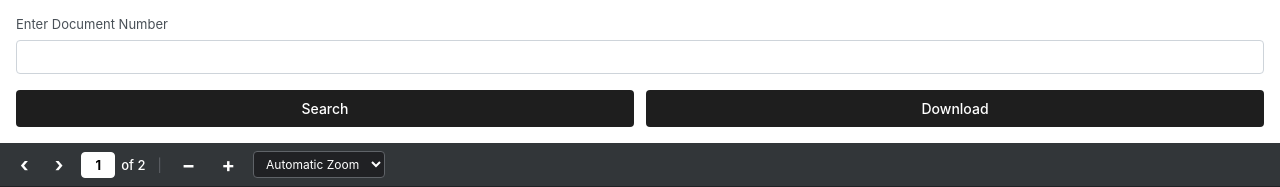
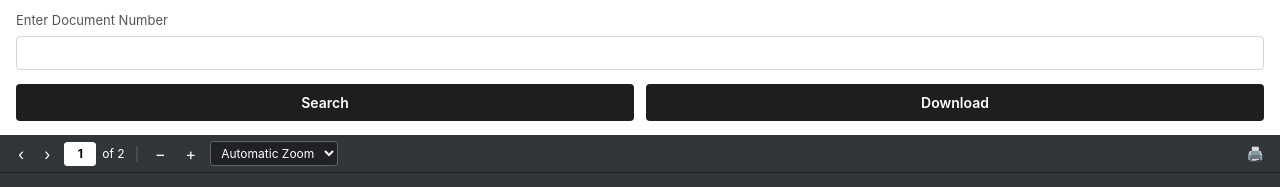
Before and after one commit to emanhamoudaa/QR-Generator, a Flask app: template templates/view.html in a window 1280 px wide. Shown: the part 55-242 px from the top of the page. Run offline with Flask 3, Linux system fonts and the light colour scheme; the template is opened without the code that fills it, so the values that code supplies are empty; some libraries are stand-ins or nearby versions.

Commit message:
Update view.html

```diff
--- a/templates/view.html
+++ b/templates/view.html
@@ -21,7 +21,7 @@
             flex-direction: column;
         }
 
-        /* 1. الشريط العلوي الرئيسي */
+        /* 1. الشريط العلوي الرئيسي (Verify Document) */
         .top-bar-container {
             padding: 12px 16px 8px 16px;
             background-color: #ffffff;
@@ -39,13 +39,13 @@
         /* 2. منطقة البحث والمدخلات */
         .search-section {
             background-color: #ffffff;
-            padding: 8px 16px 16px 16px;
+            padding: 4px 16px 14px 16px;
         }
 
         .input-label {
             display: block;
             font-size: 13px;
-            color: #495057;
+            color: #555555;
             margin-bottom: 8px;
         }
 
@@ -58,16 +58,11 @@
             font-size: 14px;
             border-radius: 4px;
             outline: none;
-            margin-bottom: 16px;
+            margin-bottom: 14px;
             font-family: monospace;
         }
 
-        .document-input:focus {
-            border-color: #80bdff;
-            box-shadow: 0 0 0 0.2rem rgba(0, 123, 255, 0.25);
-        }
-
-        /* 3. شريط أزرار التحكم */
+        /* 3. أزرار البحث والتنزيل متطابقة ومتساوية تماماً */
         .buttons-group {
             display: flex;
             gap: 12px;
@@ -80,7 +75,7 @@
             background-color: #1e1e1e;
             color: #ffffff;
             border: none;
-            font-weight: 500;
+            font-weight: 600;
             font-size: 14px;
             cursor: pointer;
             text-align: center;
@@ -93,90 +88,90 @@
             background-color: #343a40;
         }
 
-        /* 4. شريط أدوات الـ PDF */
+        /* 4. شريط أدوات عارض الـ PDF */
         .pdf-toolbar {
             background-color: #323639;
             color: #ffffff;
-            padding: 8px 12px;
+            padding: 6px 12px;
             display: flex;
             align-items: center;
             justify-content: space-between;
             font-size: 13px;
             border-bottom: 1px solid #202124;
             user-select: none;
-            overflow-x: auto;
-            white-space: nowrap;
             direction: ltr;
         }
 
-        .toolbar-group {
+        .toolbar-left {
             display: flex;
             align-items: center;
-            gap: 10px;
-            flex-wrap: nowrap;
+            gap: 8px;
+            white-space: nowrap;
+        }
+
+        .toolbar-btn {
+            background: transparent;
+            border: none;
+            color: #ffffff;
+            font-size: 16px;
+            cursor: pointer;
+            padding: 2px 6px;
+            border-radius: 2px;
+            display: flex;
+            align-items: center;
+            justify-content: center;
+        }
+
+        .toolbar-btn:hover {
+            background-color: rgba(255, 255, 255, 0.1);
         }
 
         .page-control-box {
             display: inline-flex;
             align-items: center;
             gap: 6px;
-            white-space: nowrap;
         }
 
-        /* تكبير الأسهم <> */
-        .toolbar-btn {
-            background: transparent;
-            border: none;
-            color: #ffffff;
-            font-size: 20px; /* حجم أكبر للأزرار والأحرف */
-            font-weight: bold;
-            cursor: pointer;
-            padding: 2px 8px;
-            border-radius: 4px;
-            display: flex;
-            align-items: center;
-            justify-content: center;
-            line-height: 1;
-        }
-
-        .toolbar-btn:hover {
-            background-color: rgba(255, 255, 255, 0.15);
-        }
-
-        /* مربع رقم الصفحة الأبيض ذو الحواف المنحنية */
         .page-num-input {
-            width: 34px;
-            height: 26px;
+            width: 32px;
+            height: 24px;
             text-align: center;
-            background-color: #ffffff; /* خلفية بيضاء بالكامل */
+            background-color: #ffffff;
             border: 1px solid #ffffff;
-            color: #000000; /* نص أسود */
-            border-radius: 4px; /* حواف مش sharp */
-            font-size: 13px;
+            color: #000000;
+            border-radius: 3px;
+            font-size: 12px;
             font-weight: bold;
             outline: none;
         }
 
-        /* لون الكتابة الخاص بـ of 2 باللون الأبيض */
         .page-count-text {
             color: #ffffff;
-            white-space: nowrap;
-            font-size: 13px;
-            font-weight: 500;
+            font-size: 12px;
         }
 
         .zoom-select {
             background-color: #202124;
             color: #ffffff;
             border: 1px solid #5f6368;
-            padding: 4px 8px;
-            border-radius: 4px;
+            padding: 3px 6px;
+            border-radius: 3px;
             font-size: 12px;
             outline: none;
             cursor: pointer;
         }
 
-        /* 5. منطقة عرض المستند (مع مسافة جانبية لتبدأ بالتوازي مع الأزرار) */
+        .print-btn {
+            background: transparent;
+            border: none;
+            color: #ffffff;
+            font-size: 14px;
+            cursor: pointer;
+            opacity: 0.9;
+            padding: 2px 4px;
+        }
+
+        /* 5. حاوية عرض الـ PDF كاملة العرض بدون مسافات بيضاء خارجية */
         .viewer-container {
             flex: 1;
             width: 100%;
@@ -184,25 +179,21 @@
             position: relative;
             overflow-y: auto;
             -webkit-overflow-scrolling: touch;
-            padding: 12px 16px; /* مسافة جانبية توازي بداية ونهاية الأزرار */
+            padding: 12px 10px;
         }
 
-        /* تخصيص الـ Slider ليكون باللون الأسود الداكن */
+        /* شريط التمرير الأسود المحاذي لليسار */
         .viewer-container::-webkit-scrollbar {
-            width: 8px;
+            width: 6px;
         }
 
         .viewer-container::-webkit-scrollbar-track {
-            background: #202124;
+            background: #2b2e31;
         }
 
         .viewer-container::-webkit-scrollbar-thumb {
             background: #111111;
-            border-radius: 4px;
-        }
-
-        .viewer-container::-webkit-scrollbar-thumb:hover {
-            background: #000000;
+            border-radius: 3px;
         }
 
         iframe {
@@ -216,16 +207,15 @@
             display: flex;
             flex-direction: column;
             align-items: center;
-            gap: 15px;
+            gap: 12px;
             width: 100%;
         }
 
         #pages canvas {
-            background: #fff;
+            background: #ffffff;
             width: 100%;
             max-width: 100%;
-            box-shadow: 0 4px 12px rgba(0, 0, 0, 0.4);
-            border-radius: 2px;
+            box-shadow: 0 2px 8px rgba(0, 0, 0, 0.4);
         }
 
         #msg {
@@ -256,9 +246,9 @@
         </div>
     </div>
 
-    <!-- 3. شريط الـ PDF -->
+    <!-- 3. شريط عارض الـ PDF الداكن -->
     <div class="pdf-toolbar">
-        <div class="toolbar-group">
+        <div class="toolbar-left">
             <button class="toolbar-btn" title="Previous Page">‹</button>
             <button class="toolbar-btn" title="Next Page">›</button>
 
@@ -270,6 +260,7 @@
             <span style="color: #5f6368; margin: 0 2px;">|</span>
             <button class="toolbar-btn" title="Zoom Out">−</button>
             <button class="toolbar-btn" title="Zoom In">+</button>
+
             <select class="zoom-select">
                 <option>Automatic Zoom</option>
                 <option>Actual Size</option>
@@ -279,9 +270,14 @@
                 <option>100%</option>
             </select>
         </div>
+
+        <!-- أيقونة الطباعة يمين الشريط -->
+        <div>
+            <button class="print-btn" title="Print">🖨️</button>
+        </div>
     </div>
 
-    <!-- 4. حاوية عرض الـ PDF (مع المسافات الجانبية المطابقة) -->
+    <!-- 4. منطقة عارض الـ PDF -->
     <div class="viewer-container" id="viewer">
         <div id="msg">جاري تحميل الملف...</div>
         <div id="pages"></div>
@@ -312,7 +308,7 @@
             pdfjsLib.getDocument(url).promise.then(async (pdf) => {
                 msg.remove();
                 document.getElementById('totalPagesCount').textContent = pdf.numPages;
-                const cssWidth = viewer.clientWidth - 32; /* مسافة داخلية متناسقة */
+                const cssWidth = viewer.clientWidth - 20;
                 const dpr = Math.min(window.devicePixelRatio || 1, 2);
 
                 for (let i = 1; i <= pdf.numPages; i++) {
```
